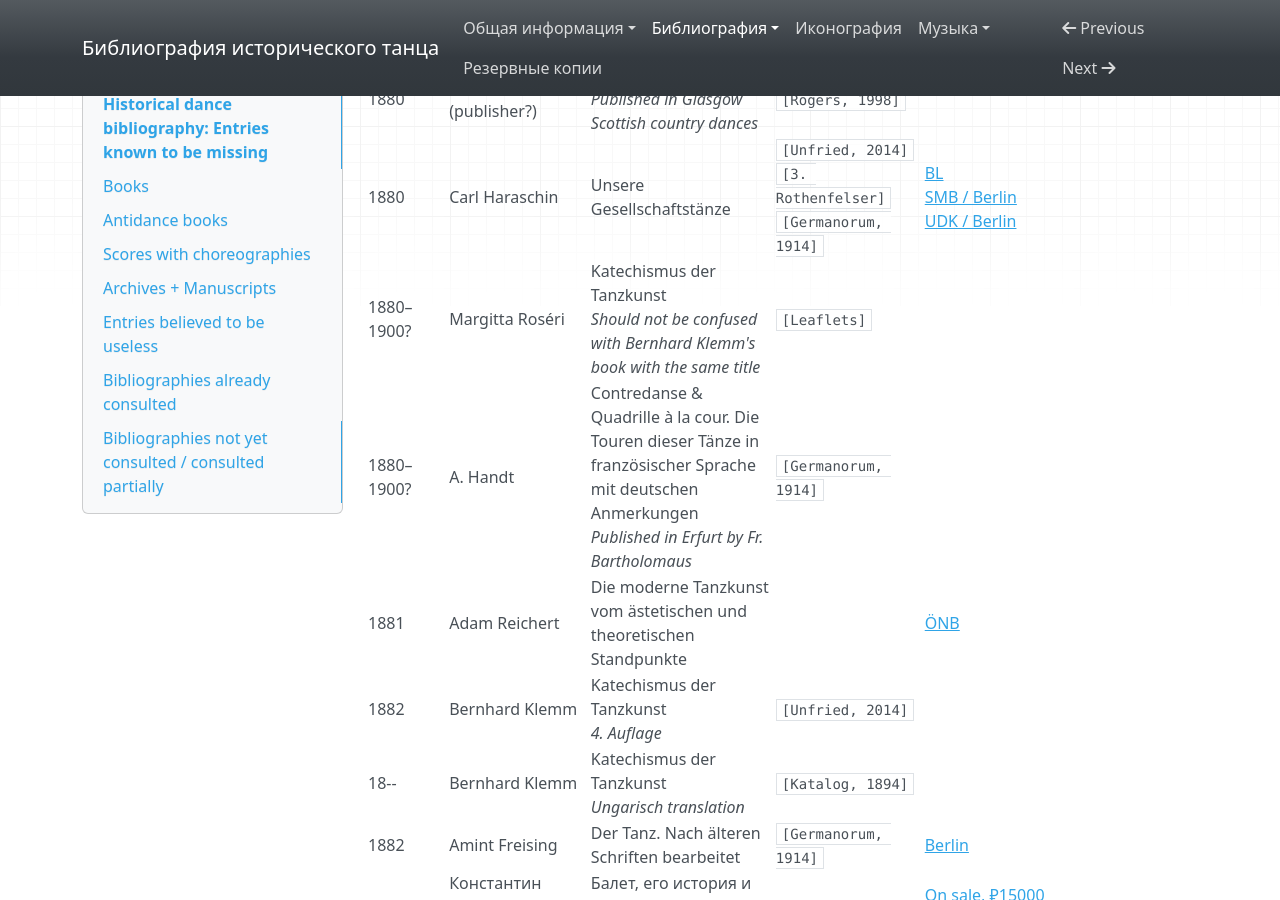
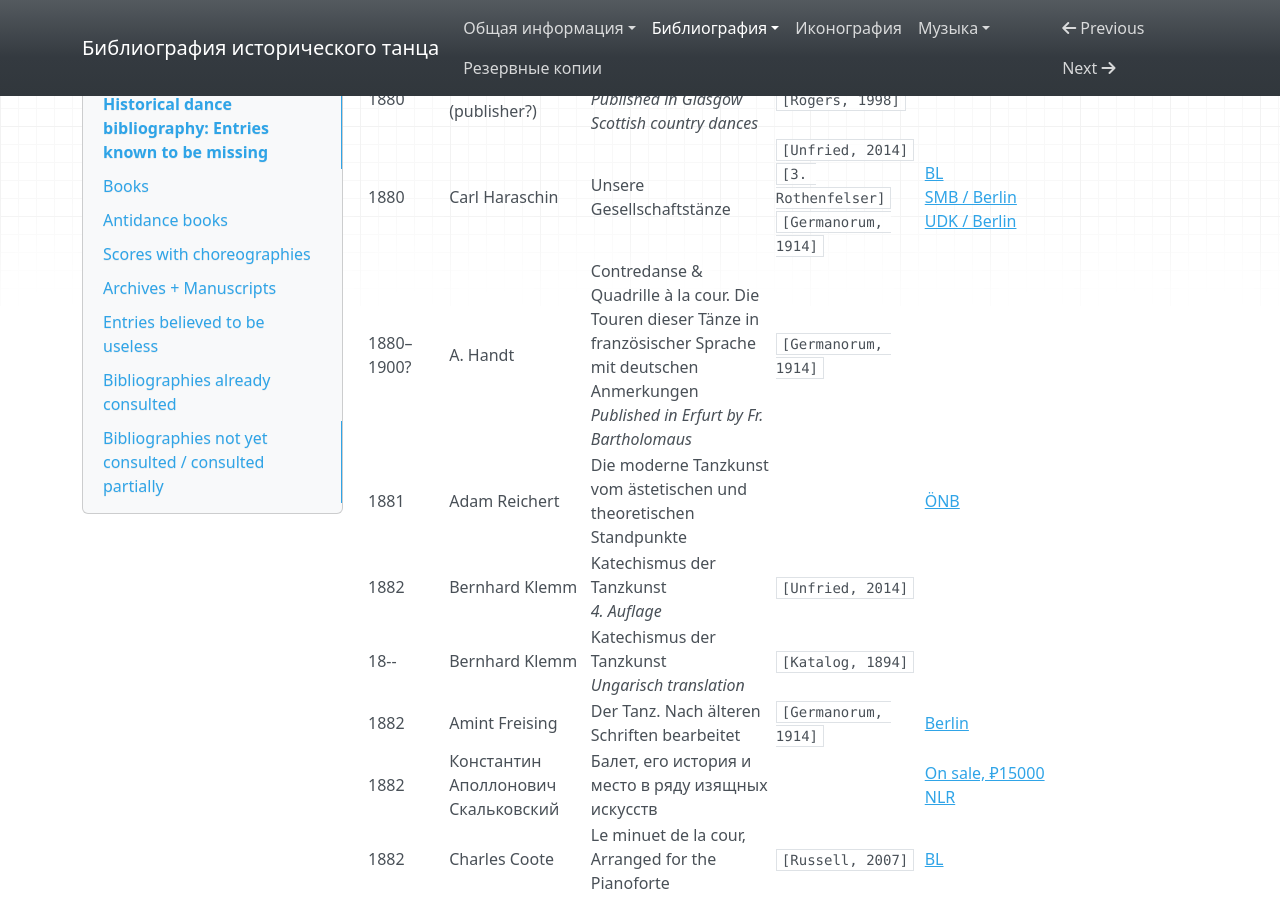
Before and after one commit to hda-technical/dancebooks, an MkDocs documentation site: the page built from docs/bibliography_missing.md, in a window 1280 px wide and 900 px high, scrolled down 42855 px. Built offline with MkDocs 1.6.1, drawn with Linux system fonts in a browser that asks for light colours; nearby versions of some CDN libraries.

Commit message:
Remove from missing entries

```diff
--- a/docs/bibliography_missing.md
+++ b/docs/bibliography_missing.md
@@ -382,7 +382,6 @@ und Damen gebildeter Stände<br/>_Published in Leipzig_ | `[Klemm #02]`<br/>`[Kl
 | 188- | E. Gärtner | Contre-danse und Quadrille à la Cour<br/>_6. Auflage_<br/>_Published by Volgen & Klein in Landsberg am Lech_<br/>_Dated approximately_ | `[Germanorum, 1914]` |
 | 1880 | Allan Mozart (publisher?) | Guide to the Ballroom<br/>_Published in Glasgow_<br/>_Scottish country dances_ | `[Rogers, 1998]` | |
 | 1880 | Carl Haraschin | Unsere Gesellschaftstänze | `[Unfried, 2014]`<br/>`[3. Rothenfelser]`<br/>`[Germanorum, 1914]` | [BL](http://explore.bl.uk/BLVU1:LSCOP-ALL:BLL01001590546)<br/>[SMB / Berlin](https://lhiai.gbv.de/DB=2/XMLPRS=N/PPN?PPN=862955807)<br/>[UDK / Berlin](https://udk-berlin.hosted.exlibrisgroup.com/permalink/f/1b2jonm/UDK_ALMA_DS21538943440002884) |
-| 1880–1900? | Margitta Roséri | Katechismus der Tanzkunst<br/>_Should not be confused with Bernhard Klemm's book with the same title_ | `[Leaflets]` | | |
 | 1880–1900? | A. Handt | Contredanse & Quadrille à la cour. Die Touren dieser Tänze in französischer Sprache mit deutschen Anmerkungen<br/>_Published in Erfurt by Fr. Bartholomaus_ | `[Germanorum, 1914]` | |
 | 1881 | Adam Reichert | Die moderne Tanzkunst vom ästetischen und theoretischen Standpunkte | | [ÖNB](http://data.onb.ac.at/rec/AC10237835) |
 | 1882 | Bernhard Klemm | Katechismus der Tanzkunst<br/>_4. Auflage_ | `[Unfried, 2014]` | |
```
